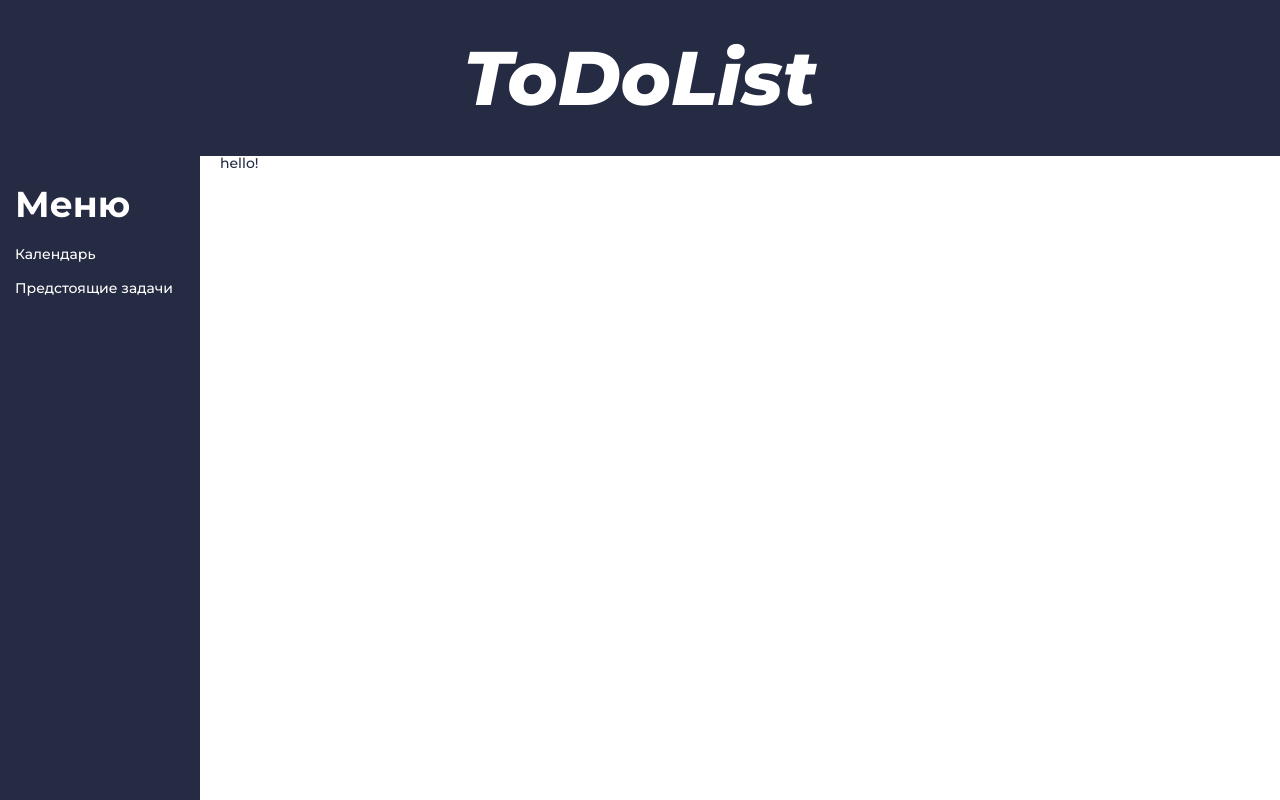
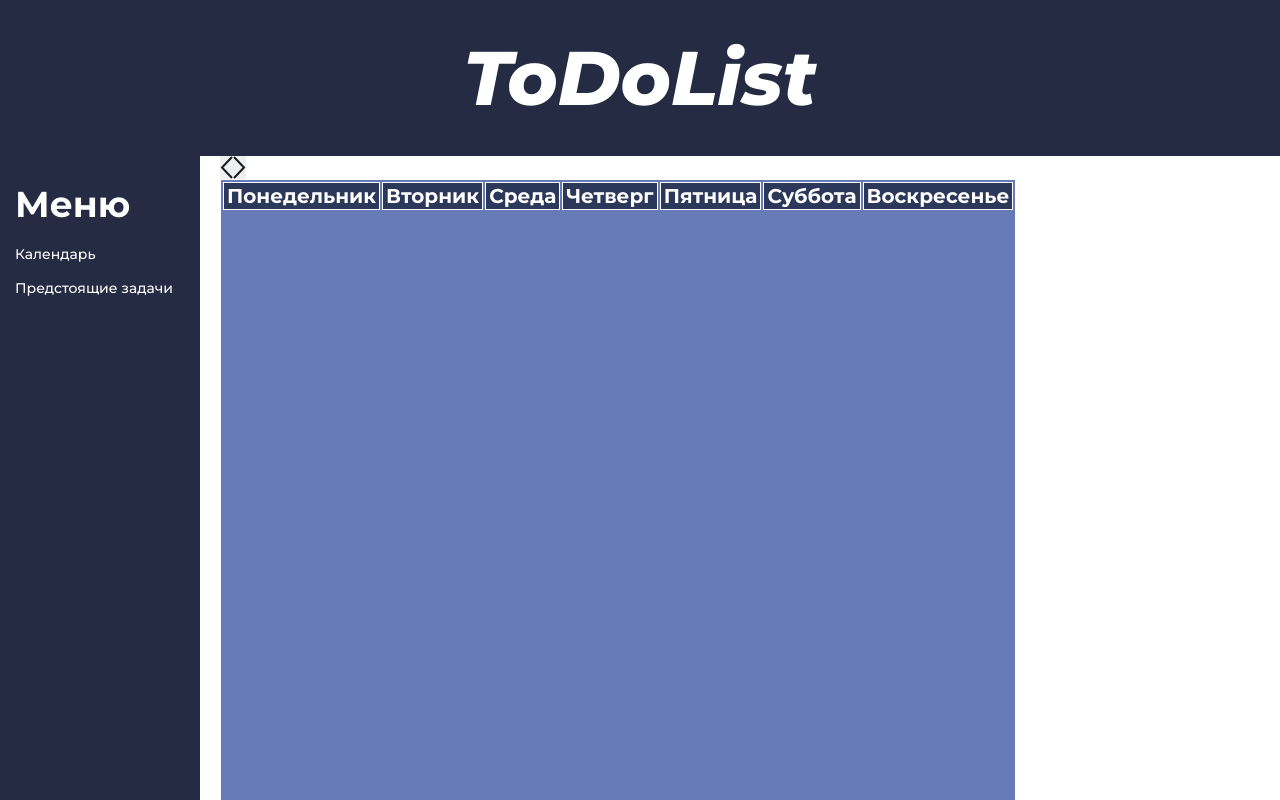
Before and after one commit to StepanovaValeriya/todolist, a Vue app: page /#/calendar in a window 1280 px wide. Shown: the top 800 px of the page. Built offline with nearby package versions, Linux system fonts and the light colour scheme.

Commit message:
html Календарь

```diff
--- a/src/App.vue
+++ b/src/App.vue
@@ -2,9 +2,7 @@
   <div class="wrapper">
     <header class="header">
       <div class="header-logo">
-        <a class="header-link" href="/макет 5 toDoList/html/index.html">
-          ToDoList
-        </a>
+        <router-link class="header-link" to="/"> ToDoList </router-link>
       </div>
     </header>
     <main class="page">
--- a/src/components/Calendar.vue
+++ b/src/components/Calendar.vue
@@ -1,3 +1,71 @@
 <template>
-  <div>hello!</div>
+  <div id="calendar">
+    <h2 class="data"></h2>
+    <button class="arrow left">
+      <img src="../assets/arrow left.svg" alt="arrow left" />
+    </button>
+    <button class="arrow right">
+      <img src="../assets/arrow right.svg" alt="arrow right" />
+    </button>
+    <table>
+      <thead>
+        <tr>
+          <th v-for="day in days">{{ day }}</th>
+        </tr>
+      </thead>
+      <tbody>
+        <tr></tr>
+      </tbody>
+    </table>
+  </div>
 </template>
+
+<script>
+export default {
+  data() {
+    return {
+      days: [
+        'Понедельник',
+        'Вторник',
+        'Среда',
+        'Четверг',
+        'Пятница',
+        'Суббота',
+        'Воскресенье',
+      ],
+    };
+  },
+};
+</script>
+
+<style scoped>
+table {
+  background-color: rgb(101, 122, 182);
+  border: 1px solid #fff;
+  min-width: 700px;
+  min-height: 700px;
+}
+
+td,
+th {
+  border: 1px solid #fff;
+  padding: 3px;
+  text-align: center;
+  color: #fff;
+  font-size: 20px;
+  font-weight: 600;
+}
+
+th {
+  font-weight: bold;
+  background-color: rgb(44, 56, 90);
+}
+a {
+  display: block;
+  padding: 20px;
+}
+td:hover {
+  background-color: rgb(44, 56, 90);
+  transition: all 0.3s ease 0s;
+}
+</style>
--- a/src/components/ToDoList.vue
+++ b/src/components/ToDoList.vue
@@ -214,7 +214,6 @@ h2:not(:last-child) {
 .empty-tasks {
   color: #69b253;
   font-size: 20px;
-  text-align: center;
   margin-bottom: 15px;
   font-weight: 600;
 }
```
Also changed, not shown: src/assets/arrow left.svg (added), src/assets/arrow right.svg (added).
